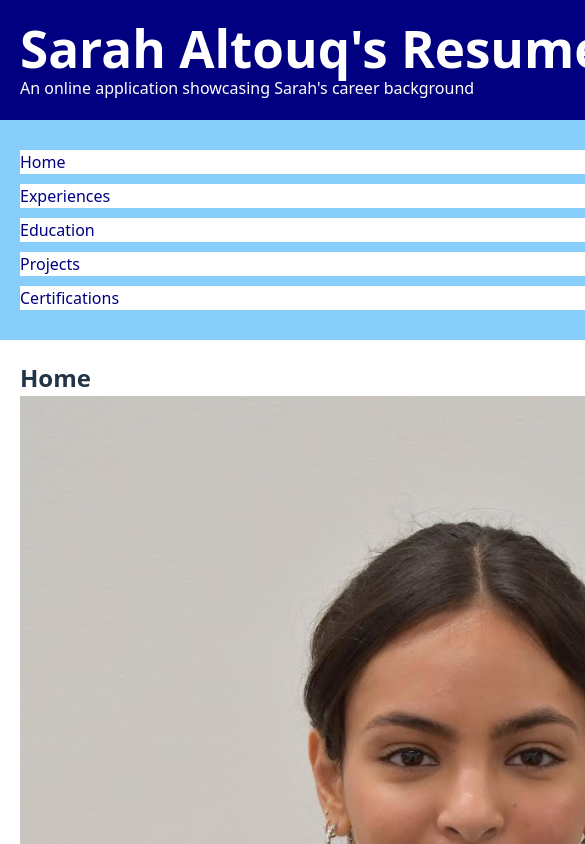
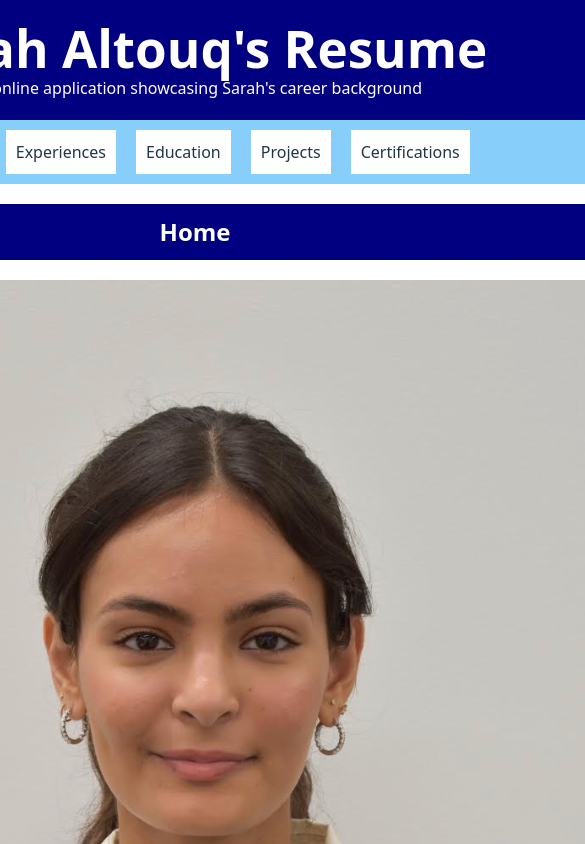
Before and after one commit to sarahaltouq/cs391-mp3, a React (Vite) app: page / in a window 390 px wide. Shown: the top 844 px of the page, 585 px wide, since content can reach past the window. Built offline with nearby package versions, Linux system fonts and the light colour scheme.

Commit message:
making it the same as the other css

```diff
--- a/src/App.css
+++ b/src/App.css
@@ -1,32 +1,101 @@
-* {
-  margin: 0;
-  box-sizing: border-box;
+*{
+    margin: 0;
+    box-sizing: border-box;
 }
 
-header,
-footer {
-  background-color: navy;
-  color: white;
-  padding: 20px;
+body{
+    display: flex;
+    flex-direction: column;
+    min-height: 100vh;
 }
 
-nav {
-  background-color: lightskyblue;
-  padding: 20px;
+#page-wrapper{
+    width: 80vw;
+    background-color:white;
+    margin: 0 auto;
+    flex: 1;
 }
 
-nav ul {
-  list-style: none;
-  padding: 0;
+#container{
+    width: 100%;
+    display: flex;
+    flex-direction: row;
 }
 
-nav ul li {
-  margin: 10px 0;
-  background-color: white;
-  color: navy;
+nav{
+    width: 30%;
+    background-color:lightskyblue;
 }
 
-main {
-  padding: 20px;
-  background-color: white;
+nav ul{
+    padding-left: 0;
+    list-style: none;
+    display: flex;
+    flex-direction: column;
+    align-items: center;
 }
+
+nav ul li{
+    width: 60%;
+    background-color: white;
+    padding: 10px;
+    margin: 10px;
+    text-align: center;
+}
+main{
+    height: 80vh;
+    width: 70%;
+    text-align: center;
+}
+
+header, footer{
+    padding: 20px;
+    background-color:navy;
+    color: white;
+}
+main h2{
+    padding: 10px;
+    background-color: navy;
+    margin: 20px auto;
+    color: white;
+}
+
+main h5{
+    padding: 10px;
+    background-color: lightblue;
+    margin: 20px auto;
+}
+
+@media screen and (max-width: 1000px){
+
+    #container{
+        flex-direction: column;
+    }
+
+    nav{
+        width: 100%;
+    }
+
+    main{
+        width: 100%;
+    }
+
+}
+
+@media screen and (max-width: 750px){
+
+    header{
+        text-align: center;
+    }
+
+    nav ul{
+        flex-direction: row;
+        justify-content: center;
+    }
+
+    nav ul li{
+        margin: 10px;
+        width: auto;
+    }
+
+}
```
